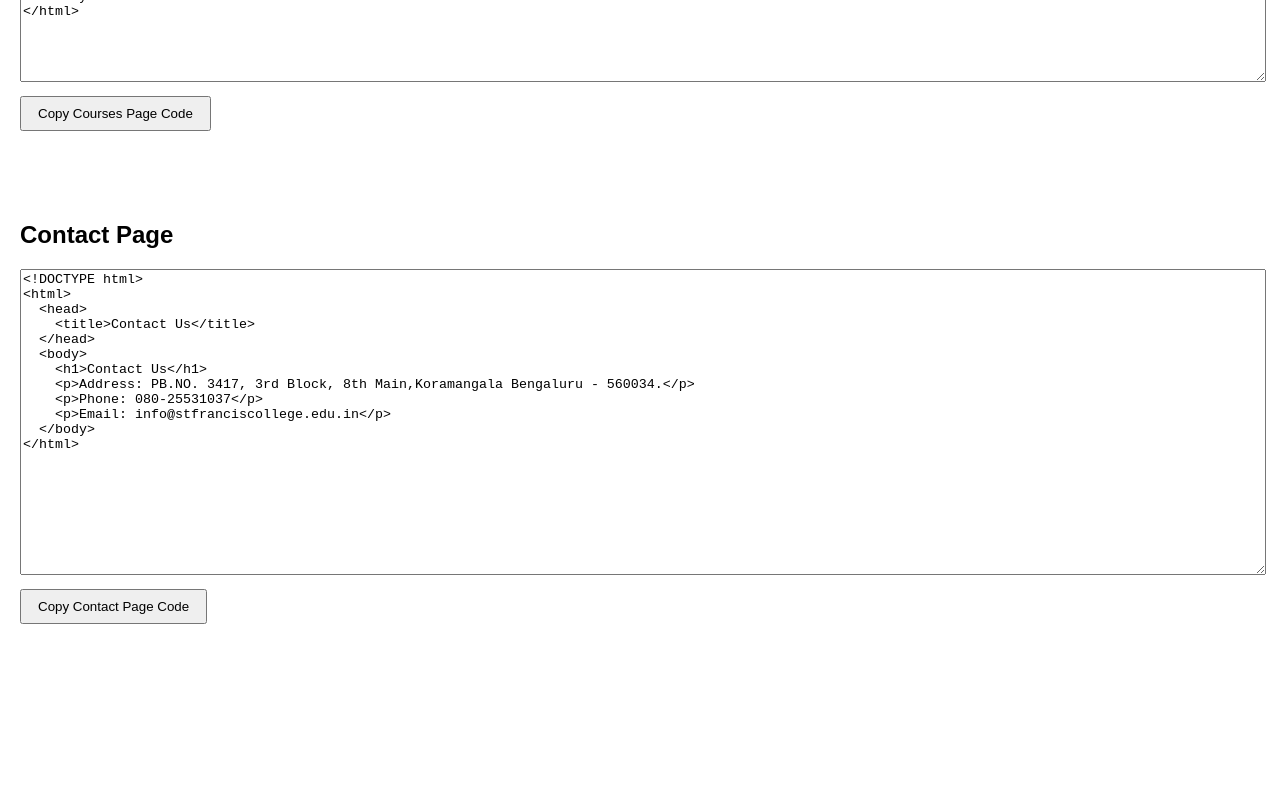
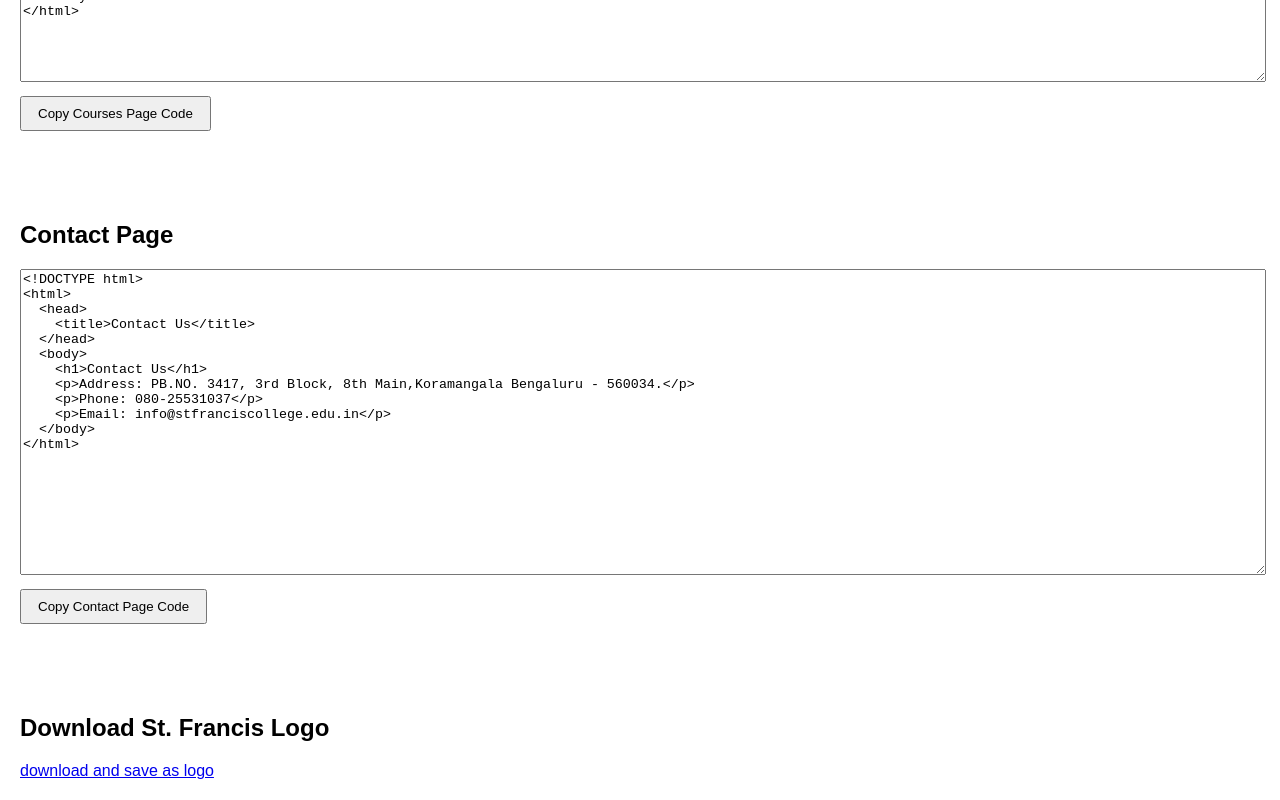
Before and after one commit to Jvn-alt/it-lab-12, a plain HTML site: page index.html in a window 1280 px wide. Shown: the part 1859-2659 px from the top of the page. Before the commit the page ends 2543 px from the top, so only its background shows below. Drawn offline with Linux system fonts and the light colour scheme.

Commit message:
Update index.html

```diff
--- a/index.html
+++ b/index.html
@@ -151,5 +151,10 @@
 </textarea>
 <button onclick="copyCode('code5')">Copy Contact Page Code</button>
 
+  <h2>Download St. Francis Logo</h2>
+<p class="download-link">
+  <a href="logo.jpg" download="logo.jpg">download and save as logo</a>
+</p>
+
 </body>
 </html>
```
